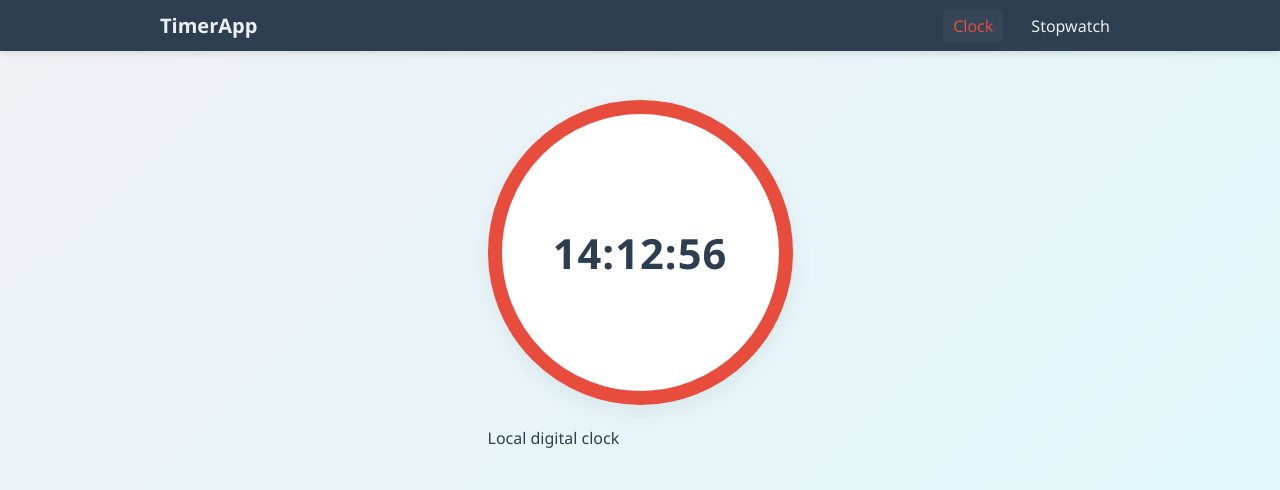
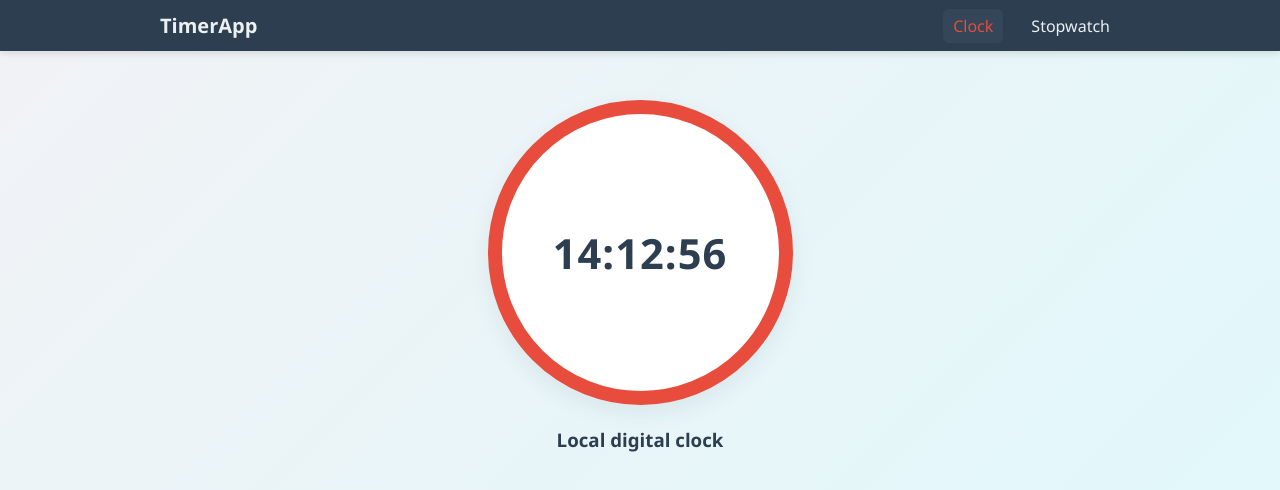
Before and after one commit to G7-Gowtham/Stopwatch, a plain HTML site: page index.html in a window 1280 px wide. Drawn offline with Linux system fonts and the light colour scheme.

Commit message:
Update index.html

```diff
--- a/index.html
+++ b/index.html
@@ -25,7 +25,7 @@
       <div class="stopwatch clock-display">
         <div class="timer" id="clock">00:00:00</div>
       </div><br>
-      <p class="meta">Local digital clock</p>
+      <h3>Local digital clock</h3>
     </section>
   </main>
 
```
